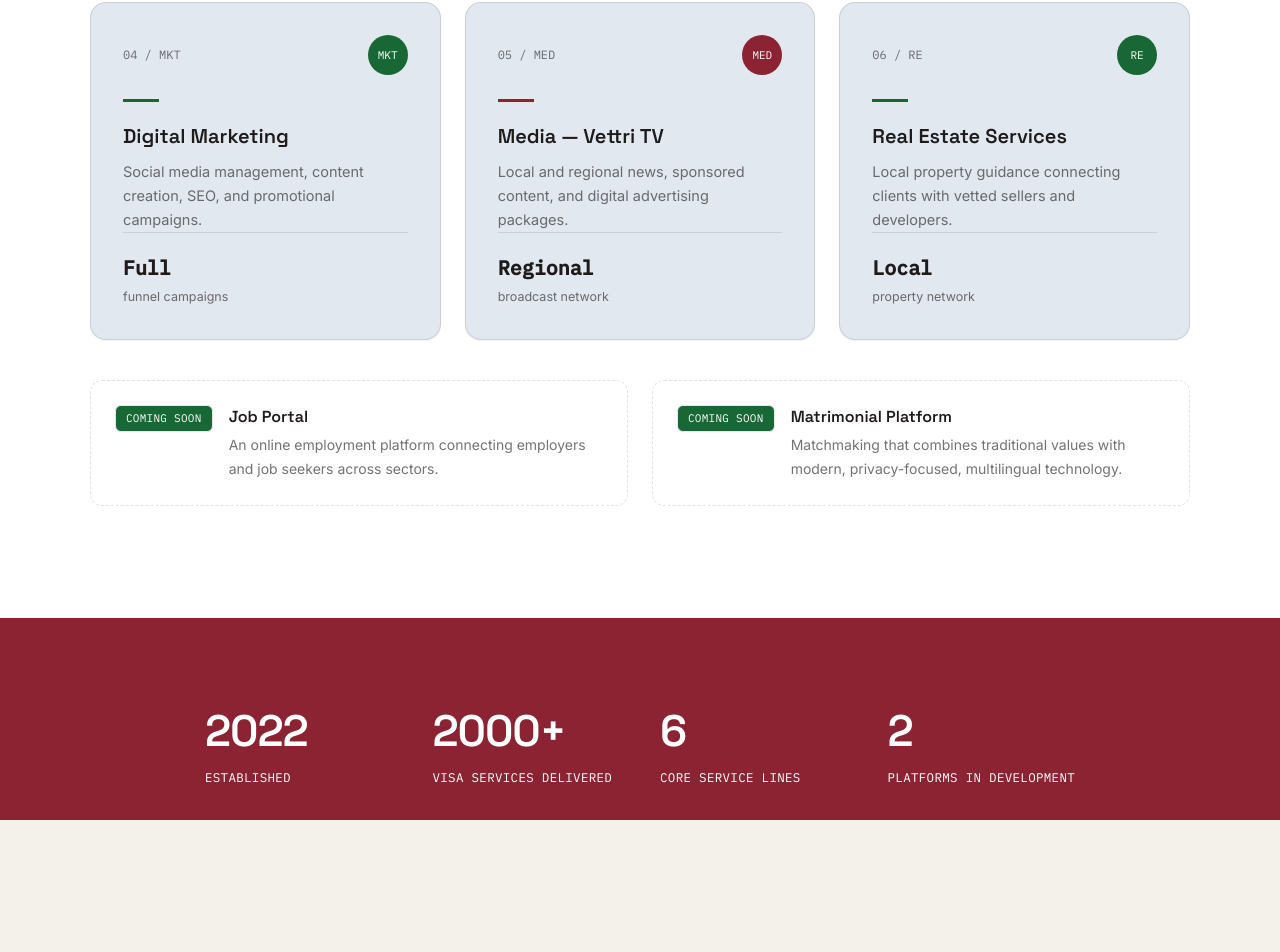
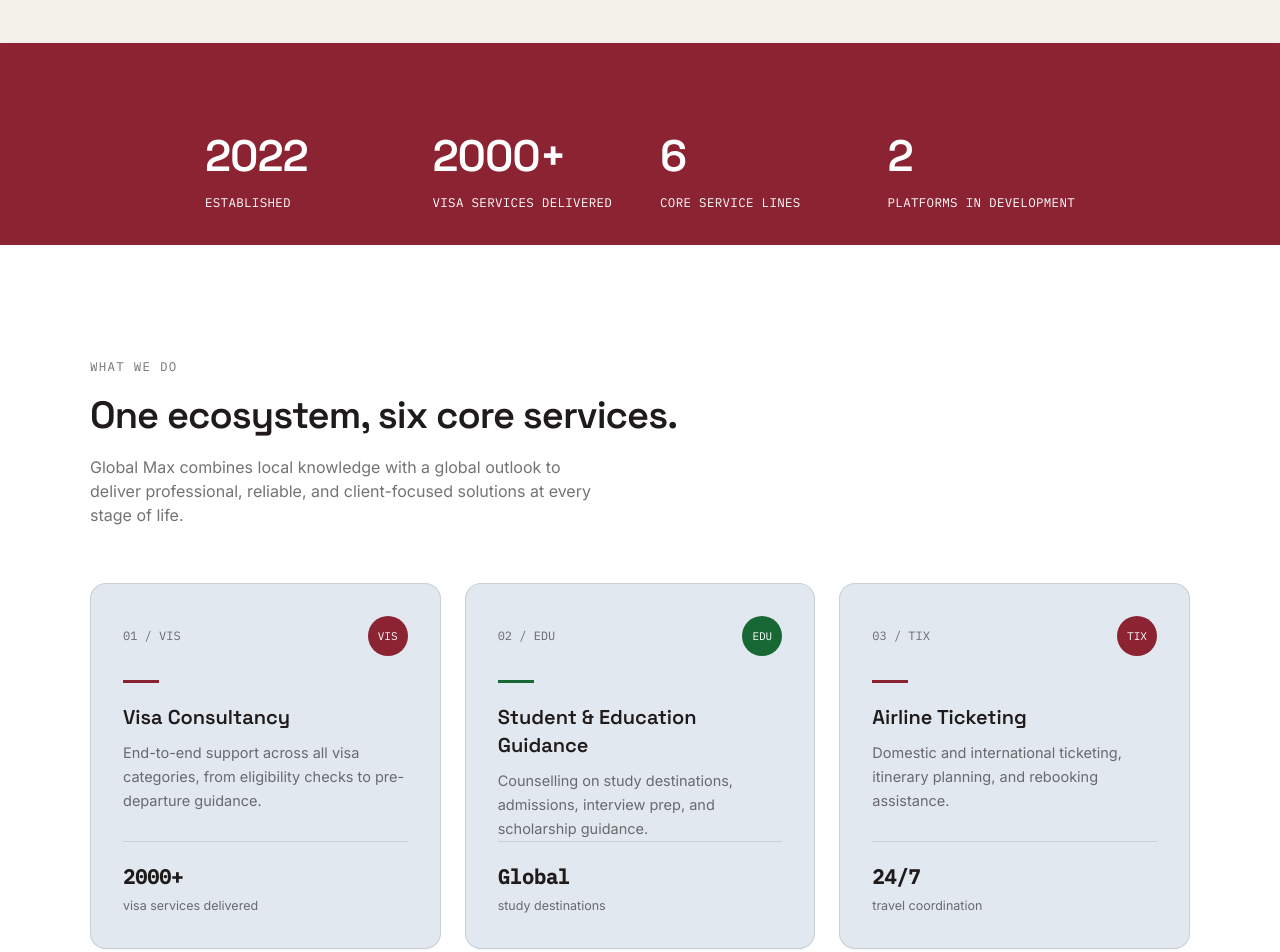
Before and after one commit to globalmax-net/globalmax, a Next.js app: page / in a window 1280 px wide. Shown: the part 2740-3692 px from the top of the page. Built offline with nearby package versions, Linux system fonts and the light colour scheme.

Commit message:
ui order changed

```diff
--- a/app/page.tsx
+++ b/app/page.tsx
@@ -1,7 +1,7 @@
 import Header from "@/components/Header";
 import Hero from "@/components/Hero";
 import ImageCarousel from "@/components/ImageCarousel";
-import Stats from "@/components/Stats";
+import Success from "@/components/Success";
 import WhyChooseUs from "@/components/WhyChooseUs";
 import ContactCTA from "@/components/ContactCTA";
 import Footer from "@/components/Footer";
@@ -49,9 +49,9 @@
 />
       <Brand />
       <Hero />
+      <DirectorMessage />
+      <Success />
       <Services />
-      <Stats />
-      <DirectorMessage />
       <VisionMission />
       <WhyChooseUs />
       <ContactCTA />
--- a/components/Stats.tsx
+++ b/components/Success.tsx
@@ -7,7 +7,7 @@
   { value: "2", label: "Platforms in development" },
 ];
 
-export default function Stats() {
+export default function Success() {
   return (
     <section className=" border-white/60 shadow-md shrink-0 bg-gm-maroon pt-4 pb-4 sm:pt-6 sm:pb-6 md:pt-8 md:pb-8">
       <div className="max-w-[1180px] mx-auto px-4 sm:px-6 md:px-10 flex justify-center">
--- a/components/xyz.tsx
+++ /dev/null
@@ -1 +0,0 @@
-" "
```
